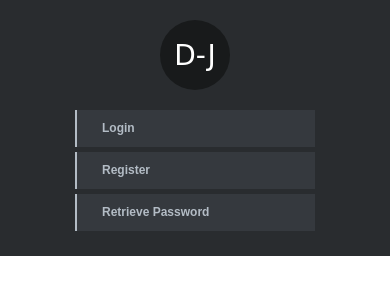
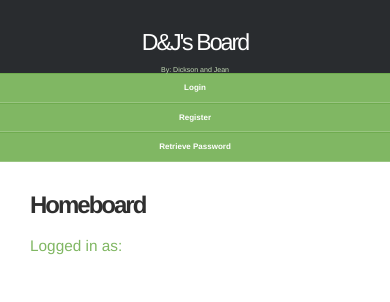
Before and after one commit to jramos31/nyit870, a PHP site: page /hboard.php in a window 390 px wide. Shown: the top 302 px of the page. Run offline with PHP 8.4, Linux system fonts and the light colour scheme; some libraries are stand-ins or nearby versions.

Commit message:
Makeover of SideBar

```diff
--- a/Part1/footer.php
+++ b/Part1/footer.php
@@ -2,17 +2,16 @@
 // Flush the buffered output
 ob_end_flush();
 ?>
+
         <footer>
             <p>
-                <a href="https://www.facebook.com/mynyit/">
-                    <img class="pull-right" src='https://cdn1.iconfinder.com/data/icons/logotypes/32/square-facebook-512.png' alt="facebook">
-                </a>
-                <a href="https://www.instagram.com/nyit_photos/?hl=en">
-                    <img class="pull-right" src='https://m2.behance.net/rendition/pm/10442017/disp/cff767b5933daf401cf0f21e64acd63a.png' alt="instagram">
-                </a>
+                NYIT Spring 2016 CSCI 870
             </p>
-            <p>Created by Dickson Porras and Jean Ramos.</p>
         </footer>
+
+        </section>
+            <div class="clear"></div>
+        </section>
 
         <script src="https://ajax.googleapis.com/ajax/libs/jquery/1.11.3/jquery.min.js"></script>
         <script>window.jQuery || document.write('<script src="../../assets/js/vendor/jquery.min.js"><\/script>')</script>
--- a/Part1/hboard.php
+++ b/Part1/hboard.php
@@ -1,12 +1,13 @@
 <?php
 // *** Main page for the site  ***
-
 // Include the configuration and header files
 require('config.inc.php');
 include('header.php');
 ?>
-        <div class="col-sm-9 col-sm-offset-3 col-md-10 col-md-offset-2 main">
-            <h1 class="page-header">Homeboard</h1>
+
+        <section id="content" class="column-right">
+           <article>
+                <h2>Homeboard</h2>
                 <?php
                 // Welcome the user (welcome them by name if they're logged in)
                 echo '<p><h3>Logged in as: ';
@@ -19,23 +20,23 @@ include('header.php');
                     <div class="col-xs-6 col-sm-3 placeholder">
                         <img src="https://cdn2.iconfinder.com/data/icons/windows-8-metro-style/512/advertising.png" class="img-responsive" alt="Anouncement Image">
                         <?php if ( isset($_SESSION['user_id'])  && ($_SESSION['user_level'] == '0') ){  // User must be a student that's logged in
-						echo '<h4><a href="announcement_list_all.php?id= '. $_SESSION['user_id'] . '">Announcements</a></h4>';
+	                           echo '<a href="announcement_list_all.php class="button button reversed"?id='. $_SESSION['user_id'] . '">ANNOUNCEMENTS</a>';
                            } else {
-						echo '<h4>Announcements</h4>';
-					} ?>
+	                           echo '<a href="announcement_list_all.php" class="button button-reversed">ANNOUNCEMENTS</a>';
+                        }
+                        ?>
                     </div>
                     <div class="col-xs-6 col-sm-3 placeholder">
                         <a href="view_courses.php"><img src="http://104.236.10.194/wp-content/uploads/2015/08/Test-1.jpg1.png" class="img-responsive" alt="Courses Image"></a>
-                    <h4><a href="view_courses.php">Courses</a></h4>
+                        <a href="view_courses.php" class="button button-reversed">COURSES</a>
                     </div>
                     <div class="col-xs-6 col-sm-3 placeholder">
-                    <img src="http://www.devopstesting.com/wp-content/uploads/2014/08/Software-Testing-Services.png" class="img-responsive" alt="Online Exam Image">
-                    <h4>Online Exams</h4>
+                        <img src="http://www.gordiandynamics.com/wp-content/uploads/2015/11/webinar-icon-grey.png" class="img-responsive" alt="Online Exam Image">
+                        <a href="#" class="button button-reversed">DISCUSSION</a>
                     </div>
                     <div class="col-xs-6 col-sm-3 placeholder">
                         <a href="view_grades.php"><img src="http://manch.co.in/site_media/img/homepage/test-prep-icon.png" class="img-responsive" alt="Grades Image"></a>
-                    <h4><a href="view_grades.php">Grades</a></h4>
+                        <a href="view_grades.php" class="button button-reversed">GRADES</a>
                     </div>
-            </div>
-        </div>
+                </article>
 <?php include('footer.php'); ?>
--- a/Part1/header.php
+++ b/Part1/header.php
@@ -4,13 +4,12 @@
 ob_start();
 session_start();
 ?>
-
 <!DOCTYPE html>
 <html lang="en">
     <head>
         <meta charset="utf-8">
         <meta http-equiv="X-UA-Compatible" content="IE=edge">
-        <meta name="viewport" content="width=device-width, initial-scale=1">
+        <meta name="viewport" content="width=device-width, minimum-scale=1.0, maximum-scale=1.0">
         <link rel="icon" href="../../favicon.ico">
         <title>DP-JR Blackboard</title>
         <link rel="stylesheet" href="https://maxcdn.bootstrapcdn.com/bootstrap/3.3.6/css/bootstrap.min.css" integrity="sha384-1q8mTJOASx8j1Au+a5WDVnPi2lkFfwwEAa8hDDdjZlpLegxhjVME1fgjWPGmkzs7" crossorigin="anonymous">
@@ -19,53 +18,55 @@ session_start();
 
     </head>
     <body>
-        <div class="container-fluid">
-            <div class="row">
-                <aside class="sidebar-left">
-                    <a class="company-logo" href="#">D-J</a>
-                    <div class="sidebar-links">
+        <section id="body" class="width">
+            <aside id="sidebar" class="column-left">
+                <header>
+                    <h1><a href="#">D&J's Board</a></h1>
+                    <h2>By: Dickson and Jean</h2>
+                </header>
+                    <nav id="mainnav">
+                        <ul>
                             <?php
                             if (isset($_SESSION['user_id'])) {  // User is logged in
                             echo '
-                            <a href="hboard.php">Home</a>';
+                                <li><a href="hboard.php">Home</a></li>';
 
                             if ($_SESSION['user_level'] == '0') { // User is Student
     						$id = $_SESSION['user_id'];
     						echo '
-							<a href="announcement_list_all.php?id=' . $id . '">Announcements</a>
-                            <a href="view_grades.php">My Grades</a>
-                            <a href="view_courses.php">My Courses</a>
-                            <a href="#">Calendar</a>
-                            <a href="#">Student Options <span class="sr-only">(current)</span></a>
-                            <a href="change_password.php">Change Password</a>
-                            <a href="logout.php">Logout</a>';
+    							<li><a href="announcement_list_all.php?id=' . $id . '">Announcements</a></li>
+                                <li><a href="view_grades.php">My Grades</a></li>
+                                <li><a href="view_courses.php">My Courses</a></li>
+                                <li><a href="#">Calendar</a></li>
+                                <li><a href="#">Student Options <span class="sr-only">(current)</span></a></li>
+                                <li><a href="change_password.php">Change Password</a></li>
+                                <li><a href="logout.php">Logout</a></li>';
                             }
 
                             if ($_SESSION['user_level'] == '1') { // User is Professor/Faculty
                             echo '
-                            <a href="announcement_list_all.php?id=' . $id . '">Announcements</a>
-                            <a href="view_grades.php">Student Grades</a>
-							<a href="view_courses.php">My Courses</a>
-                            <a href="">Faculty Link 2</a>
-                            <a href="#">Professor/Faculty Options <span class="sr-only">(current)</span></a>
-                            <a href="change_password.php">Change Password</a>
-                            <a href="logout.php">Logout</a>';
+                                <li><a href="announcement_list_all.php?id=' . $id . '">Announcements</a></li>
+                                <li><a href="view_grades.php">Student Grades</a></li>
+    							<li><a href="view_courses.php">My Courses</a></li>
+                                <li><a href="">Faculty Link 2</a></li>
+                                <li><a href="#">Professor/Faculty Options <span class="sr-only">(current)</span></a></li>
+                                <li><a href="change_password.php">Change Password</a></li>
+                                <li><a href="logout.php">Logout</a></li>';
                             }
 
                             if ($_SESSION['user_level'] == '2') { // User is Administrator
                             echo '
-                            <a href="#">Administrator Options <span class="sr-only">(current)</span></a>
-							<a href="view_users.php">View All Users</a>
-                            <a href="">Other Admin Stuff</a>';
+                                <li><a href="#">Administrator Options <span class="sr-only">(current)</span></a></li>
+    							<li><a href="view_users.php">View All Users</a></li>
+                                <li><a href="">Other Admin Stuff</a></li>';
                             }
                             } else {  // User Not Logged In
                             echo '
-                            <a href="login.php">Login</a>
-							<a href="register.php">Register</a>
-                            <a href="">Retrieve Password</a>';
+                                <li><a href="login.php">Login</a></li>
+    							<li><a href="register.php">Register</a></li>
+                                <li><a href="">Retrieve Password</a></li>';
                             }
                             ?>
-                    </div>
+                        </ul>
+                    </nav>
             </aside>
-            </div>
-        </div>
--- a/Part1/login.php
+++ b/Part1/login.php
@@ -3,8 +3,8 @@
 require("config.inc.php");
 include("header.php"); ?>
 
-		<div class="col-sm-9 col-sm-offset-3 col-md-10 col-md-offset-2 main">
-
+		<section id="content">
+   			<article>
 				<?php //**** Handles the email and password entry ****
 					if ($_SERVER['REQUEST_METHOD'] == 'POST') {
 
@@ -93,7 +93,5 @@ include("header.php"); ?>
 					</div>
 				</div>
 			</div>
-		</div> <!-- END OF <div class="col-sm-9 col-sm-offset-3 col-md-10 col-md-offset-2 main"> -->
-
 
 <?php include('footer.php'); ?>
--- a/Part1/style.css
+++ b/Part1/style.css
@@ -1,205 +1,220 @@
-/*Base structure */
+@import url("http://fonts.googleapis.com/css?family=Source+Sans+Pro:400,700");
+
+/** global **/
 html {
-    position: relative;
-    min-height: 120%;
- }
+    background-color: #80B763;
+}
 
 body {
-    margin-bottom: 200px;
+    margin:0px auto;
+    padding:0;
+    background: #222;
+    font-size: 14px;
+    color:#666;
+}
+
+* {
+    margin:0;
+    padding:0;
+}
+
+a {
+    color:#6FAB4F;
+}
+
+a:hover {
+    color:#000;
+}
+
+a:focus {
+    outline:none;
+}
+
+a.button {
+    background-color: #80B763;
+    border-radius: 5px;
+    color: #FFFFFF;
+    display: inline-block;
+    font-weight: bold;
+    padding: 8px 22px;
+    font-size: 0.8em;
+    letter-spacing: 0.25px;
+    text-decoration: none;
+    text-transform: uppercase;
+}
+
+a.button-reversed {
+    background-color: #333;
+    margin-left: 50px;
+}
+
+a.button:hover {
+    background-color: #669D48;
+}
+
+a.button-reversed:hover {
+    background-color: #222;
+}
+
+h1 {
+    font-size:2.4em;
+}
+h2 {
+    color:#2f2f2f;
+    font-size:1.8em;
+    font-weight:bold;
+    padding:0 0 5px;
+    margin:0;
+}
+h3 {
+    color:#80B763;
+    font-size:1.6em;
+    padding-bottom:10px;
+}
+h4 {
+    padding-bottom:10px;
+    font-size:1.4em;
+    color:#000;
+}
+h5 {
+    padding-bottom:10px;
+    font-size:1.2em;
+    color:#666666;
+}
+ul, ol {
+    margin:0 0 35px 35px;
+}
+li {
+    padding-bottom:5px;
+}
+
+/** header **/
+header {
+    padding:30px 17px 30px;
+    margin:0 auto;
+    background-color: #292c2f;
+}
+header h1 {
+    text-align: right;
+}
+
+header h1 a,
+header h1 a:hover,
+header h1 a:visited {
+    color: #fff;
+    font-size: 1.5em;
+    text-decoration: none;
+    letter-spacing:-2px;
+}
+
+header h2 {
+    color:#C4DDB6;
+    text-align: right;
+    font-size: 0.8em;
+    font-weight: normal;
+    padding-bottom:0;
+    letter-spacing:0;
 }
 
 .sub-header {
-    padding-bottom: 10px;
-    border-bottom: 1px solid #eee;
-}
-
-.navbar-fixed-top {
-    border: 0;
-}
-
-/* Main content */
-.main {
-    padding: 20px;
     margin-top: 75px;
 }
 
-.main h4 {
-    color: #000000;
-    font-family: 'Droid serif', serif;
-    font-size: 30px;
-    font-weight: 400;
-    line-height: 44px;
-    margin: 0 0 12px;
-    text-align: center;
-    margin-top: 20px;
+.page-header {
+    margin-top: 75px;
 }
 
-@media (min-width: 768px) {
-.main {
-    padding-right: 40px;
-    padding-left: 40px;
-  }
+/** body **/
+section#body {
+    padding: 0;
+    background: #80B763;
 }
 
-.main .page-header {
-    margin-top: 0;
+/** content+sidebar styles **/
+section#content {
+    margin-left: 250px;
+    padding: 20px;
+    background-color: #fff;
 }
 
-.placeholders {
-    margin-bottom: 30px;
-    margin-top: 85px;
-    text-align: center;
-}
-.placeholders h4 {
-    margin-bottom: 0;
-}
-.placeholder {
-    margin-bottom: 20px;
-}
-.placeholder img {
-    display:flex;
-    width: 170px;
-    height:150px;
+.column-left {
+    float:left;
 }
 
-/* The left sidebar */
-.sidebar-left {
-	font-family: Arial, Helvetica, sans-serif;
-	position: absolute;
-	top: 0;
-	left: 0;
-	background-color: #292c2f;
-	width: 120px;
-	height: 100%;
-	padding: 20px 0;
+.column-right {
+    float:right;
 }
 
-.sidebar-left a.company-logo {
-	display: block;
-	text-decoration: none;
-	font-family: Cookie, cursive;
-	width: 70px;
-	height: 70px;
-	margin: 0 auto;
-	padding: 0;
-	text-align: center;
-	color:  #ffffff;
-	font-size: 28px;
-	font-weight: normal;
-	line-height: 2.6;
-	border-radius: 50%;
-	background-color:  #181a1b;
+aside#sidebar {
+    width:250px;
+    position: fixed;
 }
 
-.sidebar-left .sidebar-links {
-	margin: 20px auto;
+nav#mainnav ul {
+    padding: 0;
+    margin: 0;
+    list-style: none;
 }
 
-.sidebar-left .sidebar-links a {
-	display: block;
-	text-decoration: none;
-	margin: 0 auto 5px auto;
-	padding: 20px 0;
-	background-color: #35393e;
-	text-align: center;
-	color:  #b3bcc5;
-	font-size: 12px;
-	font-weight: bold;
-	border-left-width: 2px;
-	border-left-style: solid;
+nav#mainnav li {
+    padding:0;
+    border-bottom: 1px solid #99C581;
+    border-top: 1px solid #6FAB4F;
 }
 
-.sidebar-left .sidebar-links a i.fa {
-	display: block;
-	font-size: 35px;
-	margin-bottom: 5px;
+nav#mainnav li.selected-item  {
+    border-bottom:none;
 }
 
-.sidebar-left .sidebar-links a.selected {
-	background-color: #ffffff;
-	color:  #7c8085;
-	font-size: 12px;
-	font-weight: bold;
-	cursor: default;
+nav#mainnav li.selected-item a,
+nav#mainnav li.selected-item a:hover {
+    color:#80B763;
+    font-weight:bold;
+    background: #fff;
 }
 
-/* Making the sidebar responsive */
-@media (max-width: 900px) {
-.main-content {
-    max-width: none;
-    padding: 40px 20px;
-    margin: 0 0 40px;
+nav#mainnav li a:hover {
+    background:#292c2f;
+    color: #fff;
+    text-decoration:none;
 }
 
-.sidebar-left {
-    width: auto;
-    height: auto;
-    position: inherit;
-    padding: 20px 0 0;
+nav#mainnav li a {
+    color: #fff;
+    display: block;
+    padding: 15px 17px;
+    text-align: right;
+    font-weight:  bold;
+    text-decoration: none;
 }
 
-.sidebar-left .sidebar-links {
-    text-align: center;
-    margin: 20px auto 0;
+.row {
+    margin-top: 60px;
 }
 
-.sidebar-left .sidebar-links a {
-    display: inline-block;
-    width: 100px;
-    margin: 0;
-    padding: 14px 0;
-    border-left: none;
-    border-top-width: 2px;
-    border-top-style: solid;
-	}
+article {
+    padding: 10px 10px 30px;
+    font-size: 1.2em;
+    border-bottom: 1px solid #eee;
+ }
+
+article h2 {
+    padding-bottom: 0;
+    line-height: 1.1em;
+    letter-spacing: -2px;
+    font-size: 2.5em;
 }
 
-/* Mobile phone layout */
-@media (max-width: 450px) {
-.sidebar-left {
-    padding: 20px 0;
+/** footer **/
+footer {
+    padding:20px 0px;
 }
 
-.sidebar-left .sidebar-links {
+footer p {
+    color:#666;
+    font-size:25px;
+    margin-top: 150px;
     text-align: center;
-    margin: 20px auto 0;
-}
-
-.sidebar-left .sidebar-links a {
-    display: block;
-    max-width: 240px;
-    width: auto;
-    vertical-align: middle;
-    text-align: left;
-    margin: 0 auto 5px;
-    padding: 10px 25px;
-    border-top: none;
-    border-left-width: 2px;
-    border-left-style: solid;
-}
-
-.sidebar-left .sidebar-links a i.fa {
-    display: inline-block;
-    font-size: 20px;
-    width: 20px;
-    margin: 0 20px 0 0;
-    vertical-align: middle;
-	}
-}
-
-.panel {
-    margin-top: 35px;
-}
-
-footer {
-    color: #ffffff;
-    text-align: center;
-    padding: 25px 0 5px 0;
-    bottom: 0;
-    width: 100%;
-    height: 100px;
-    background-color: #292c2f;
-    position: absolute;
 }
 
 footer img {
@@ -209,6 +224,63 @@ footer img {
 }
 
 .pull-right{
+    margin-top: 100px;
     width: 40px;
     height: 40px;
 }
+
+/** clear fix **/
+.clear:after {
+    display: block;
+    clear: both;
+    visibility: hidden;
+    line-height: 0;
+    height: 0;
+}
+
+.clear {
+    clear: both;
+    display: inline-block;
+}
+.clear {
+    display: block;
+}
+
+@media screen and (max-width: 740px) {
+
+    body {
+        font-size: 0.9em;
+        }
+
+    .width {
+        width:auto;
+        padding-left: 10px;
+        padding-right: 10px;
+        }
+
+    .column-left, .column-right {
+        margin:0px;
+        }
+
+    header h1, header h2, nav#mainnav li a { text-align:center; }
+
+    section#content, aside#sidebar {
+        position: relative;
+        float: none;
+        width: auto;
+        margin-left: 0;
+        }
+}
+
+@media screen and (max-width: 540px) {
+
+    body { font-size: 0.8em; }
+
+    header, header h1 a, header h1 a:hover {
+        text-align: center;
+        padding: 10px 0 0 0;
+        font-size: 1.1em;
+        }
+
+        nav#mainnav ul li a { margin-top: 0; padding: 1em; }
+}
```
Also changed, not shown: Part1/announcement_list_all.php (+4 -4 lines), Part1/index.php (+3 -4 lines), Part1/logout.php (+10 -8 lines), Part1/view_courses.php (+9 -6 lines), Part1/view_grades.php (+4 -5 lines), 1 other file. Lines whose indentation alone changed are shown as unchanged.
